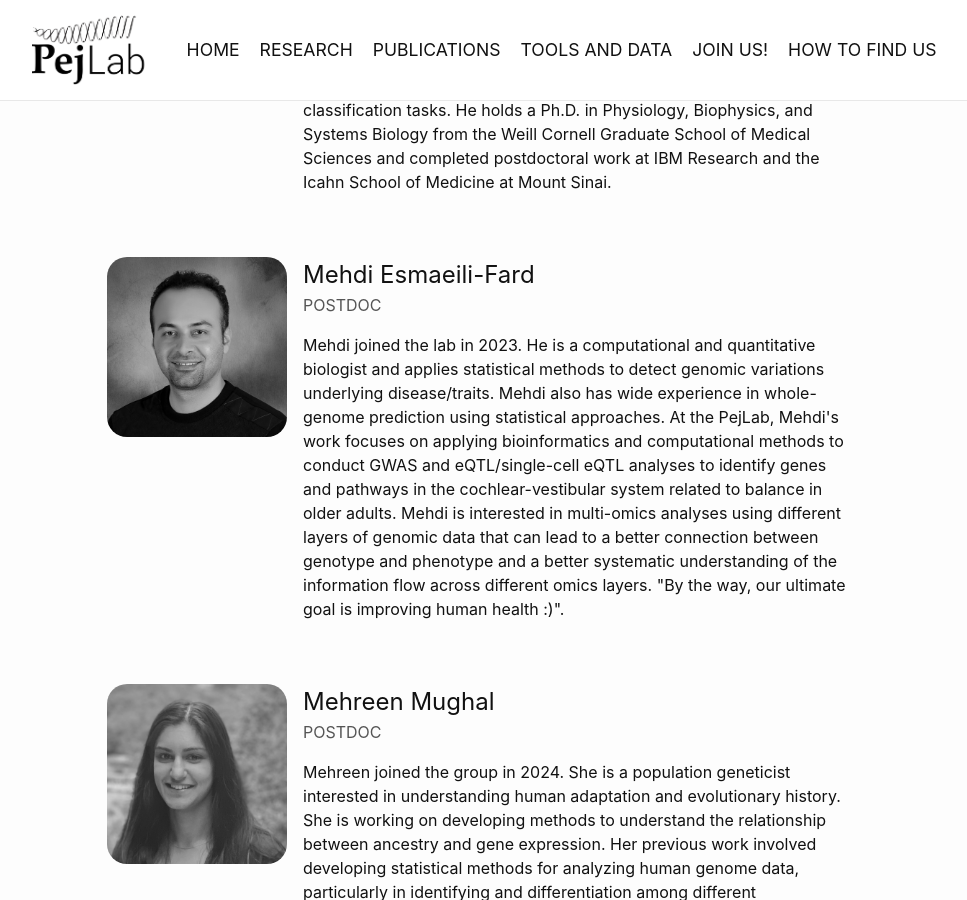
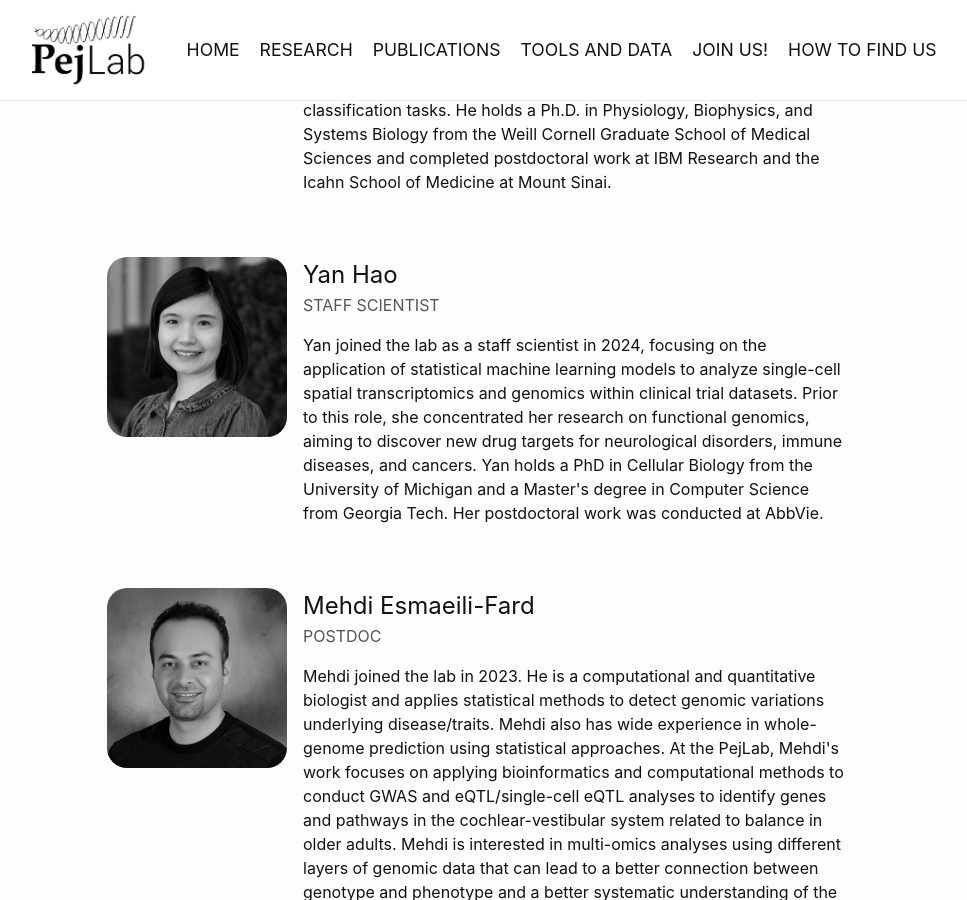
Before and after one commit to PejLab/pejlab.github.io, a Jekyll site: the page built from index.md, in a window 1280 px wide and 900 px high, scrolled down 1991 px. Shown: the whole window, without its empty margins (163-1130 px from the left). Built offline with Jekyll 4.4.1, drawn with Linux system fonts in a browser that asks for light colours.

Commit message:
Add lab member

```diff
--- a/_config.yml
+++ b/_config.yml
@@ -44,7 +44,7 @@ header_pages:
   - index.md
   - research.md
   - title: Publications
-    url: https://scholar.google.com/citations?hl=en&user=PCZVnXYAAAAJ&view_op=list_works
+    url: https://scholar.google.com/citations?hl=en&user=PCZVnXYAAAAJ&view_op=list_works&sortby=pubdate
   - title: Tools and Data
     url: https://github.com/pejlab
   - join-us.md
--- a/_data/members.yml
+++ b/_data/members.yml
@@ -45,6 +45,19 @@
     Physiology, Biophysics, and Systems Biology from the Weill Cornell Graduate
     School of Medical Sciences and completed postdoctoral work at IBM Research
     and the Icahn School of Medicine at Mount Sinai.
+
+- name: Yan Hao
+  title: Staff Scientist
+  image: Yan_Hao_gray.jpg
+  bio: >-
+    Yan joined the lab as a staff scientist in 2024, focusing on the application
+    of statistical machine learning models to analyze single-cell spatial
+    transcriptomics and genomics within clinical trial datasets. Prior to this
+    role, she concentrated her research on functional genomics, aiming to
+    discover new drug targets for neurological disorders, immune diseases, and
+    cancers. Yan holds a PhD in Cellular Biology from the University of Michigan
+    and a Master's degree in Computer Science from Georgia Tech. Her
+    postdoctoral work was conducted at AbbVie.
 
 - name: Mehdi Esmaeili-Fard
   title: Postdoc
```
Also changed, not shown: assets/images/people/Yan_Hao_gray.jpg (added).
